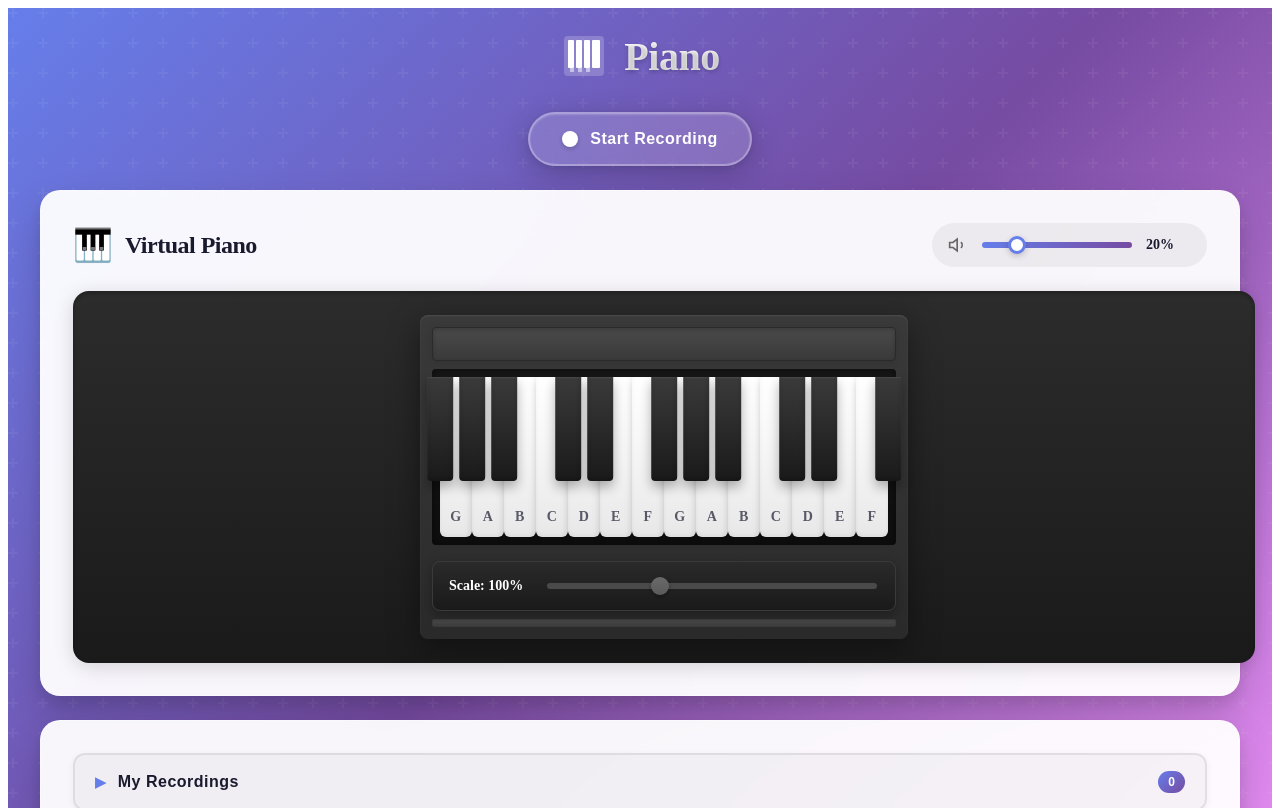
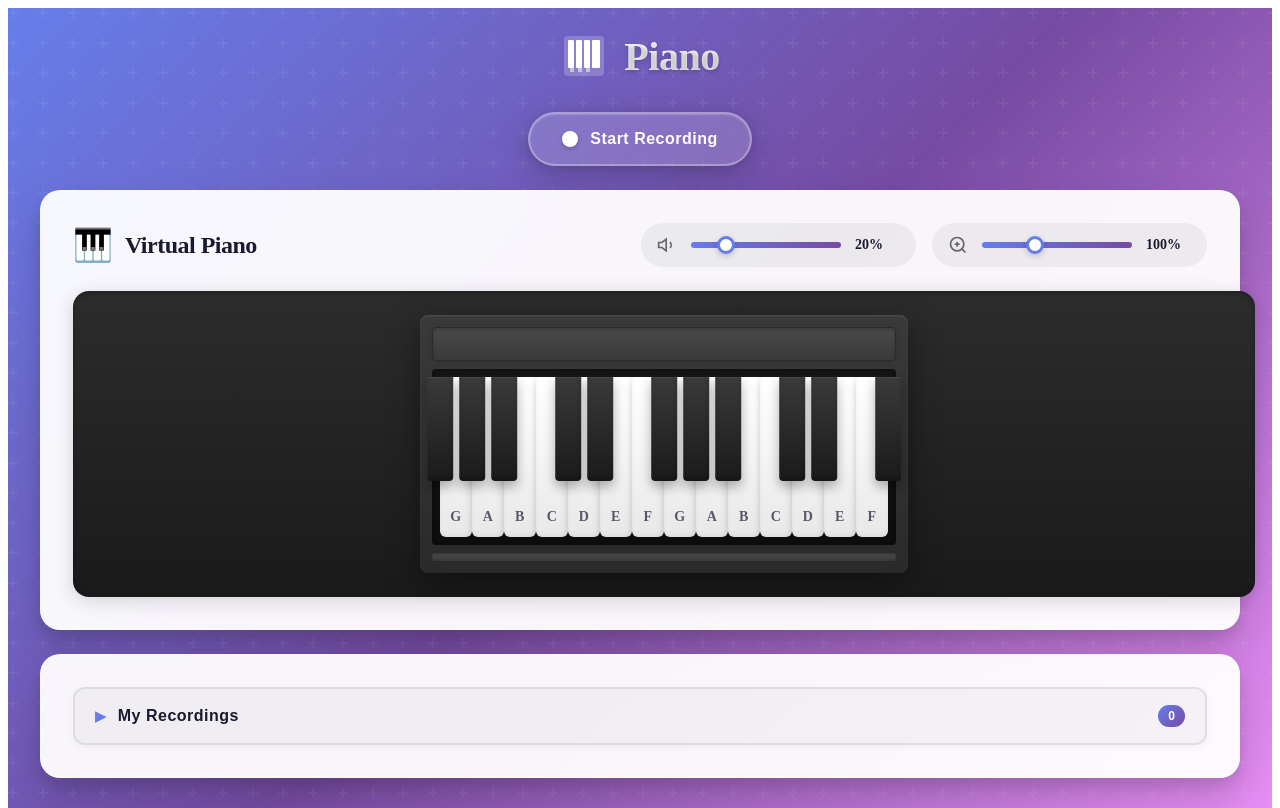
Before and after one commit to amoshydra/piano, a SvelteKit app: page / in a window 1280 px wide. Shown: the top 808 px of the page. Built offline with nearby package versions, Linux system fonts and the light colour scheme.

Commit message:
refactor(piano): move scale control to PianoControls component

```diff
--- a/src/components/Piano/Piano.svelte
+++ b/src/components/Piano/Piano.svelte
@@ -3,14 +3,13 @@
 	import { defaultKeys, findKeyByKeyCode, getKeyId } from '$lib/piano';
 	import type { PianoKey } from '$lib/piano.js';
 	import { recordNote } from '$lib/recorder';
-	import { isRecording } from '$lib/store';
+	import { isRecording, scale } from '$lib/store';
 	import { onMount } from 'svelte';
 	import Key from './Key.svelte';
 
 	let { keys = defaultKeys, keyWidth = '2rem' } = $props();
 
 	let activeKeysArray = $state<string[]>([]);
-	let scale = $state(1); // Scale factor for piano (1 = 100%)
 
 	function isKeyActive(key: PianoKey, index: number): boolean {
 		return activeKeysArray.includes(getKeyId(key, index));
@@ -73,7 +72,7 @@
 	<div class="piano-stand">
 		<div class="piano-body">
 			<div class="piano-fallboard"></div>
-			<div class="piano" style="zoom: {scale}" role="list">
+			<div class="piano" style="zoom: {$scale}" role="list">
 				{#each keys as key, index (getKeyId(key, index))}
 					<Key
 						note={key.note}
@@ -85,25 +84,6 @@
 						onPointerUp={() => stopNote(getKeyId(key, index))}
 					/>
 				{/each}
-			</div>
-
-			<!-- Piano Controls -->
-			<div class="piano-controls">
-				<div class="control-group">
-					<label for="scale-slider">Scale: {Math.round(scale * 100)}%</label>
-					<input
-						id="scale-slider"
-						type="range"
-						min="0.5"
-						max="2"
-						step="0.1"
-						value={scale}
-						oninput={(e) => {
-							const target = e.target as HTMLInputElement;
-							scale = parseFloat(target.value);
-						}}
-					/>
-				</div>
 			</div>
 			<div class="piano-bottom"></div>
 		</div>
@@ -172,71 +152,6 @@
 		box-shadow: inset 0 1px 2px rgba(0, 0, 0, 0.3);
 	}
 
-	.piano-controls {
-		background: linear-gradient(180deg, #2a2a2a 0%, #1a1a1a 100%);
-		padding: 1rem;
-		border-radius: 8px;
-		margin-top: 1rem;
-		border: 1px solid #3a3a3a;
-		box-shadow: 0 4px 12px rgba(0, 0, 0, 0.3);
-	}
-
-	.control-group {
-		display: flex;
-		align-items: center;
-		gap: 1rem;
-	}
-
-	.control-group label {
-		color: #fff;
-		font-weight: 600;
-		font-size: 0.875rem;
-		min-width: 80px;
-	}
-
-	.control-group input[type='range'] {
-		flex: 1;
-		height: 6px;
-		background: #4a4a4a;
-		border-radius: 3px;
-		outline: none;
-		-webkit-appearance: none;
-		cursor: pointer;
-	}
-
-	.control-group input[type='range']::-webkit-slider-thumb {
-		-webkit-appearance: none;
-		appearance: none;
-		width: 18px;
-		height: 18px;
-		background: linear-gradient(180deg, #6a6a6a 0%, #5a5a5a 100%);
-		border-radius: 50%;
-		cursor: pointer;
-		box-shadow: 0 2px 4px rgba(0, 0, 0, 0.3);
-		transition: all 0.15s ease;
-	}
-
-	.control-group input[type='range']::-moz-range-thumb {
-		width: 18px;
-		height: 18px;
-		background: linear-gradient(180deg, #6a6a6a 0%, #5a5a5a 100%);
-		border-radius: 50%;
-		cursor: pointer;
-		box-shadow: 0 2px 4px rgba(0, 0, 0, 0.3);
-		border: none;
-		transition: all 0.15s ease;
-	}
-
-	.control-group input[type='range']:hover::-webkit-slider-thumb {
-		background: linear-gradient(180deg, #7a7a7a 0%, #6a6a6a 100%);
-		box-shadow: 0 3px 6px rgba(0, 0, 0, 0.4);
-	}
-
-	.control-group input[type='range']:hover::-moz-range-thumb {
-		background: linear-gradient(180deg, #7a7a7a 0%, #6a6a6a 100%);
-		box-shadow: 0 3px 6px rgba(0, 0, 0, 0.4);
-	}
-
 	@media (max-width: 768px) {
 		.piano-container {
 			padding: 1rem;
--- a/src/components/Piano/PianoControls.svelte
+++ b/src/components/Piano/PianoControls.svelte
@@ -1,20 +1,30 @@
 <script lang="ts">
-	import { volume } from '$lib/store';
+	import { scale, volume } from '$lib/store';
 
 	let currentVolume = $state(0.2);
+	let currentScale = $state(1);
 
 	$effect(() => {
 		volume.set(currentVolume);
+	});
+
+	$effect(() => {
+		scale.set(currentScale);
 	});
 
 	function handleVolumeChange(e: Event): void {
 		const target = e.target as HTMLInputElement;
 		currentVolume = parseFloat(target.value);
 	}
+
+	function handleScaleChange(e: Event): void {
+		const target = e.target as HTMLInputElement;
+		currentScale = parseFloat(target.value);
+	}
 </script>
 
 <div class="controls">
-	<div class="control-group">
+	<div class="control-group volume-control">
 		<div class="volume-icon">
 			{#if currentVolume < 0.1}
 				<svg
@@ -66,6 +76,34 @@
 		/>
 		<span class="volume-value">{Math.round(currentVolume * 100)}%</span>
 	</div>
+	<div class="control-group scale-control">
+		<div class="scale-icon">
+			<svg
+				width="20"
+				height="20"
+				viewBox="0 0 24 24"
+				fill="none"
+				stroke="currentColor"
+				stroke-width="2"
+			>
+				<circle cx="11" cy="11" r="8" />
+				<path d="M21 21l-4.35-4.35" />
+				<path d="M8 11h6" />
+				<path d="M11 8v6" />
+			</svg>
+		</div>
+		<input
+			id="scale"
+			type="range"
+			min="0.5"
+			max="2"
+			step="0.1"
+			bind:value={currentScale}
+			oninput={handleScaleChange}
+			aria-label="Scale control"
+		/>
+		<span class="scale-value">{Math.round(currentScale * 100)}%</span>
+	</div>
 </div>
 
 <style>
@@ -85,7 +123,8 @@
 		border-radius: 50px;
 	}
 
-	.volume-icon {
+	.volume-icon,
+	.scale-icon {
 		color: #666;
 		display: flex;
 		align-items: center;
@@ -138,7 +177,8 @@
 		box-shadow: 0 4px 8px rgba(0, 0, 0, 0.3);
 	}
 
-	.volume-value {
+	.volume-value,
+	.scale-value {
 		font-size: 0.875rem;
 		font-weight: 600;
 		color: #1a1a2e;
@@ -158,7 +198,8 @@
 			width: 200px;
 		}
 
-		.volume-value {
+		.volume-value,
+		.scale-value {
 			font-size: 0.8125rem;
 		}
 	}
@@ -191,12 +232,14 @@
 			border-width: 2.5px;
 		}
 
-		.volume-icon svg {
+		.volume-icon svg,
+		.scale-icon svg {
 			width: 16px;
 			height: 16px;
 		}
 
-		.volume-value {
+		.volume-value,
+		.scale-value {
 			font-size: 0.75rem;
 			min-width: 40px;
 		}
--- a/src/lib/store.ts
+++ b/src/lib/store.ts
@@ -1,4 +1,4 @@
-import { writable, derived, type Writable } from 'svelte/store';
+import { derived, writable, type Writable } from 'svelte/store';
 
 export interface Note {
 	id: string;
@@ -31,6 +31,8 @@ export const isPlaying: Writable<boolean> = writable(false);
 
 export const volume: Writable<number> = writable(0.2);
 
+export const scale: Writable<number> = writable(1);
+
 export const activeNotes: Writable<Set<string>> = writable(new Set());
 
 export const activeNotesArray = derived(activeNotes, ($activeNotes) => {
```
